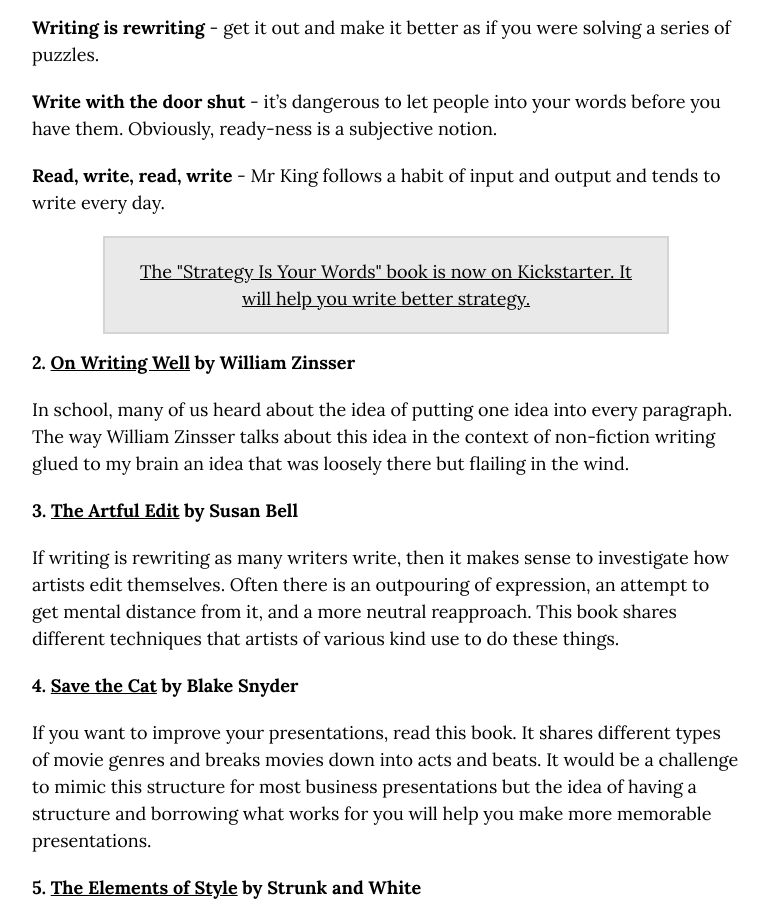
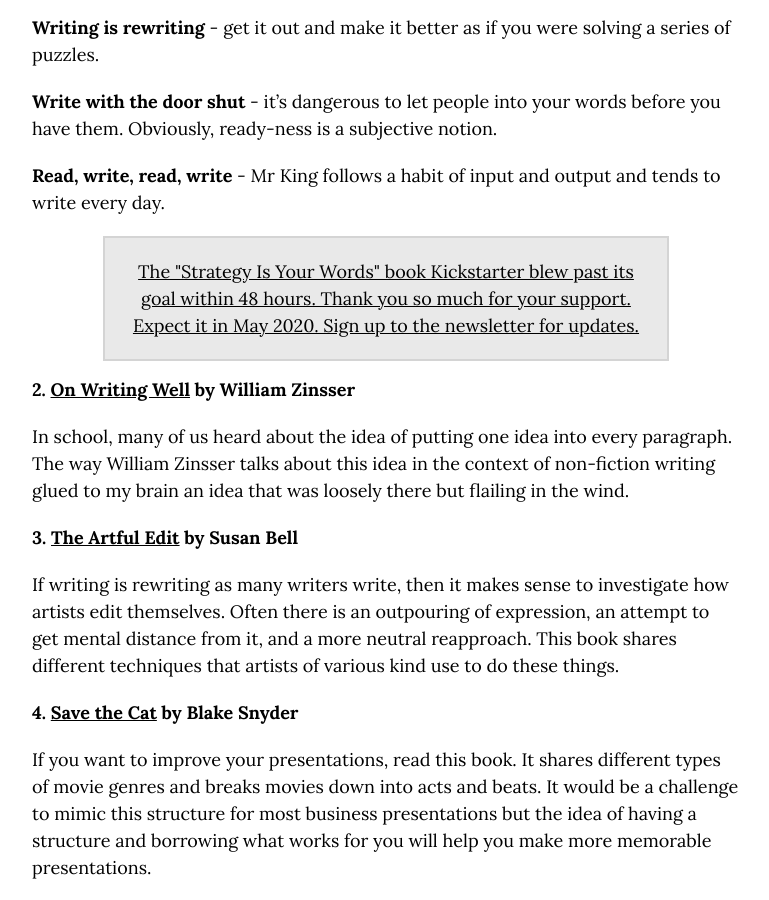
Before and after one commit to markhpollard/markhpollard.github.io, a Jekyll site: the page built from _resources/test-2.md, in a window 1280 px wide and 900 px high, scrolled down 1438 px. Shown: the whole window, without its empty margins (254-1023 px from the left). Built offline with Jekyll 4.4.1, drawn with Linux system fonts in a browser that asks for light colours; nearby versions of some CDN libraries.

Commit message:
Updated Config

```diff
--- a/_config.yml
+++ b/_config.yml
@@ -43,9 +43,10 @@
 description: Strategy is Your Words
 google_analytics: UA-6991341-1
 repository: markhpollard/markhpollard.github.io
-promotext: 'The "Strategy Is Your Words" book is now on Kickstarter. It will help
-  you write better strategy. '
-promolink: http://bit.ly/strategykickstarter
+promotext: The "Strategy Is Your Words" book Kickstarter blew past its goal within
+  48 hours. Thank you so much for your support. Expect it in May 2020. Sign up to
+  the newsletter for updates.
+promolink: https://www.markpollard.net/email-newsletter/
 url:
 baseurl:
 highlighter: rouge
```
